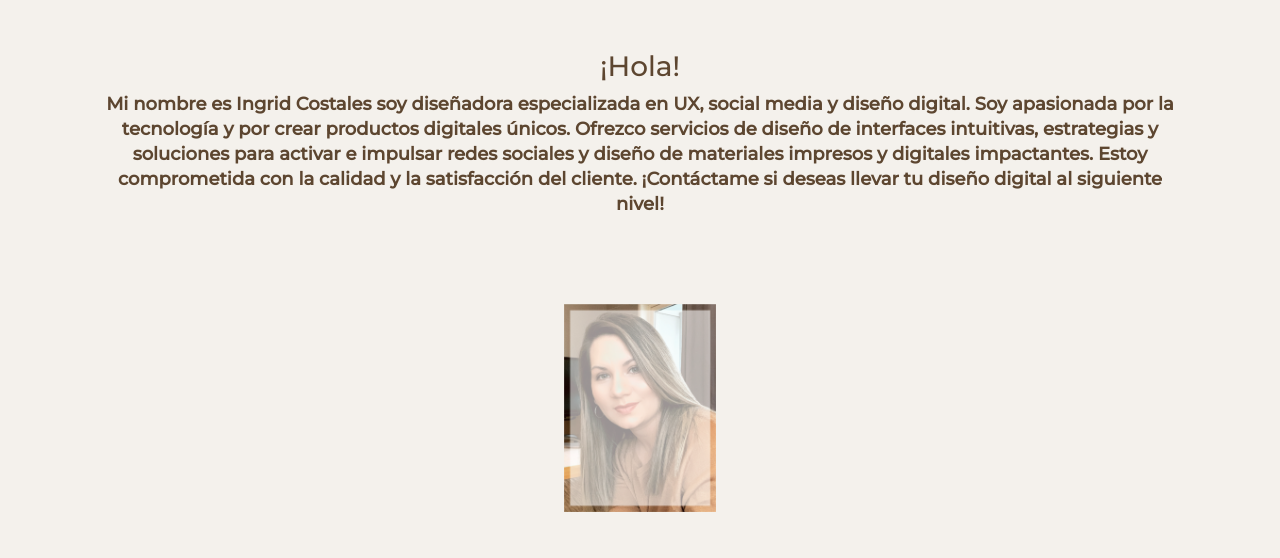
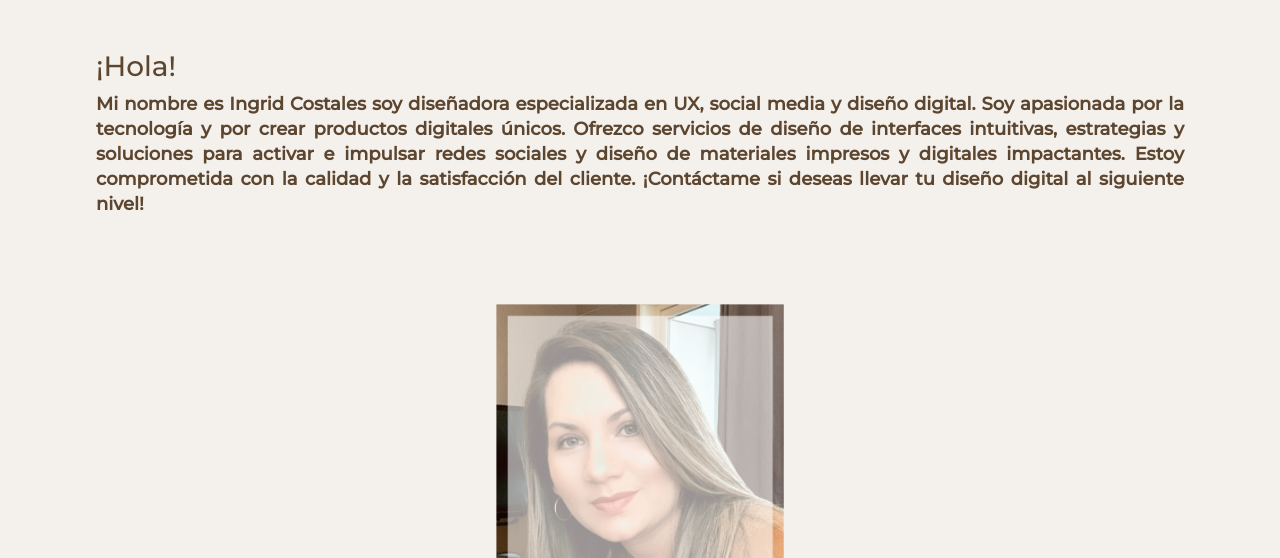
Before and after one commit to ingridcostales/ingridcostales.github.io, a plain HTML site: page index.html in a window 1280 px wide. Shown: the part 542-1100 px from the top of the page. Drawn offline with nearby package versions, Linux system fonts and the light colour scheme.

Commit message:
Mejorias visuales

```diff
--- a/assets/style.css
+++ b/assets/style.css
@@ -57,6 +57,13 @@ body {
     margin-right:10rem;
 }
 
+.section2_photo img {
+    width: 20em;
+    height: auto;
+    padding: 2em 2em 2em 2em;
+}
+
+
 /* Media queries for responsive layout */
 
 @media (max-width: 768px) {
@@ -69,6 +76,7 @@ body {
         width:  75vw;
         height: auto;
     }
+
 }
 
 @media (max-width: 480px) {
@@ -186,14 +194,9 @@ body {
 }
 
 
-.section2 img {
-
-    height: 35vh;
-    padding: 2em 2em 2em 2em;
-}
-
 .section2_photo {
     width:100vw;
+    height: auto;
     display: inline-flex;
     align-items: center;
     justify-content: center;
--- a/index.html
+++ b/index.html
@@ -39,7 +39,7 @@
 
     <section class="section2">
         <div>
-            <div class="text-center" style="display: inline-block;" >
+            <div style="display: inline-block; text-align: justify;" >
                 <h3 style="margin-top: 1rem;">¡Hola!</h3>
                 Mi nombre es Ingrid Costales soy diseñadora especializada en UX, social media y diseño digital. Soy apasionada por la tecnología y por crear productos digitales únicos. Ofrezco servicios de diseño de interfaces intuitivas, estrategias y soluciones para activar e impulsar redes sociales y diseño de materiales impresos y digitales impactantes. Estoy comprometida con la calidad y la satisfacción del cliente. ¡Contáctame si deseas llevar tu diseño digital al siguiente nivel!
             </div>
```
